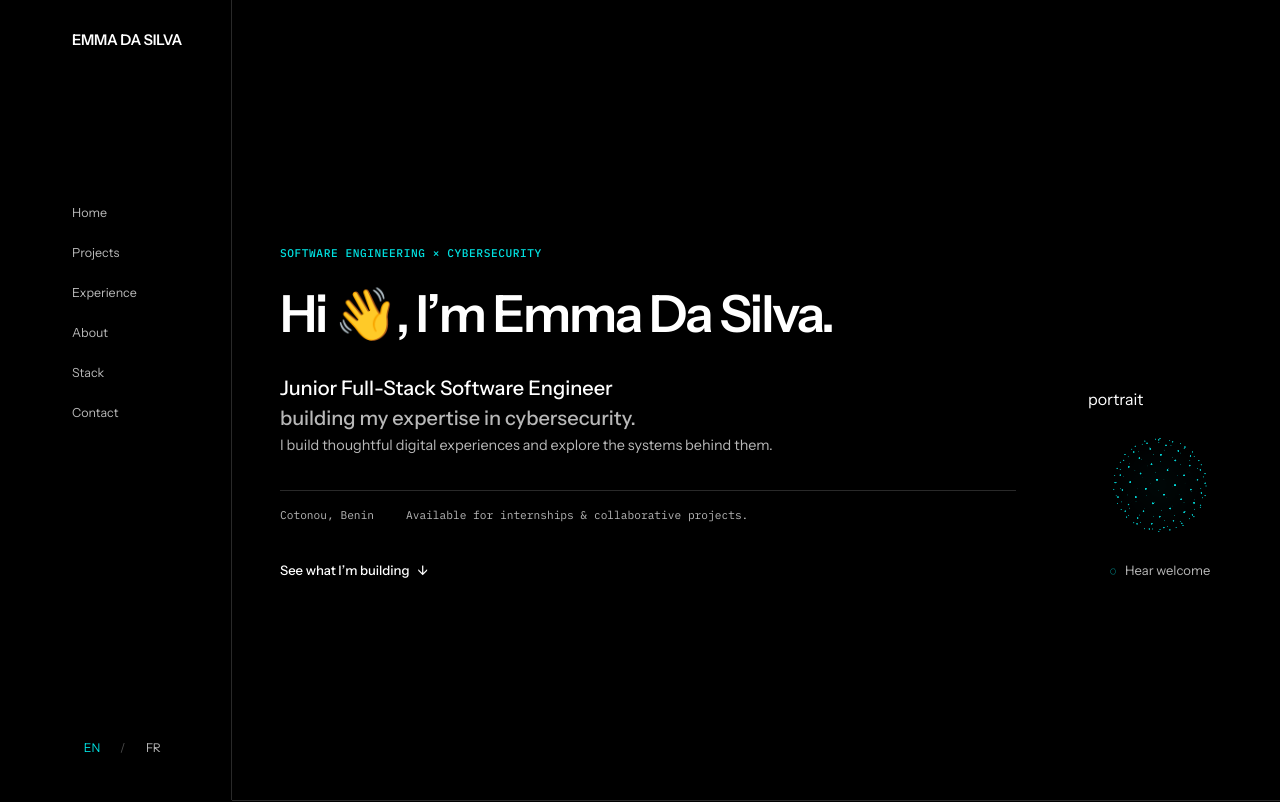
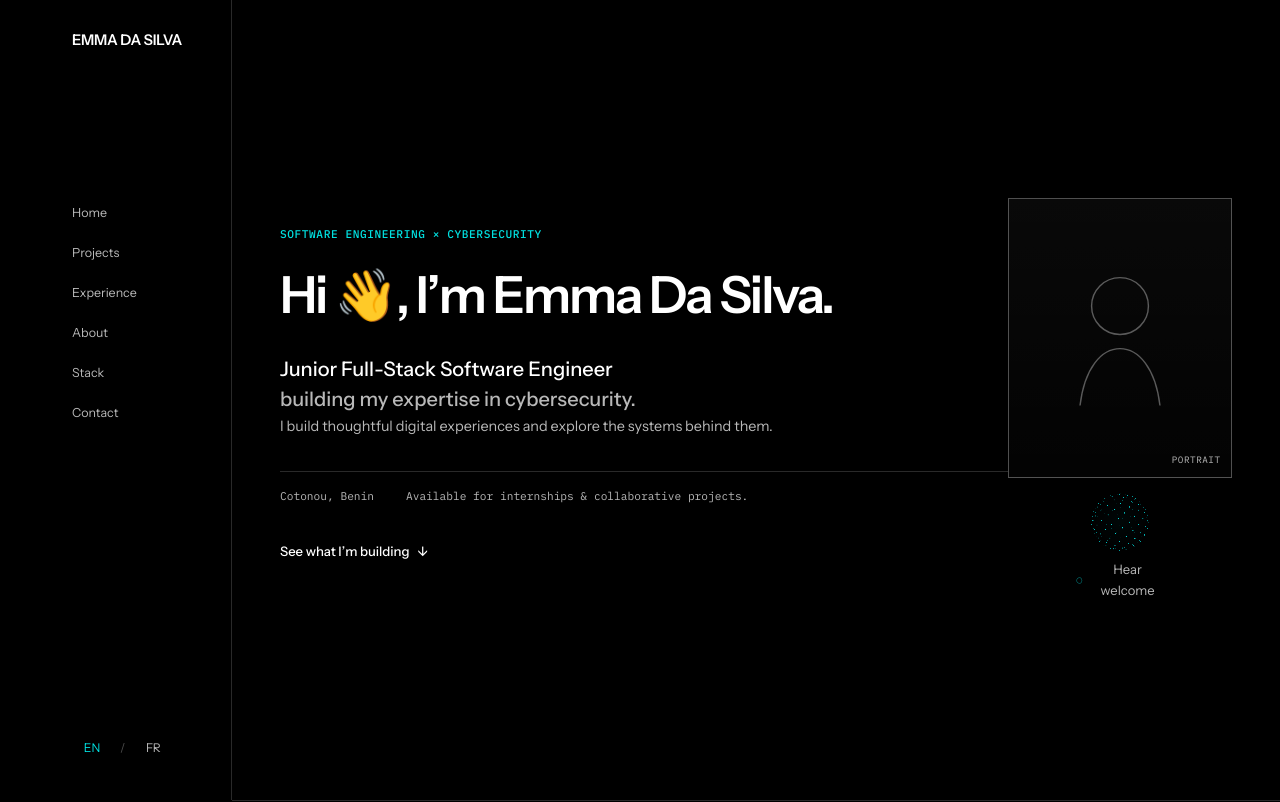
Before and after one commit to emma-dasilva-dev/emma-dasilva-portfolio, a Next.js app: page /en in a window 1280 px wide. Shown: the top 802 px of the page. Built offline with nearby package versions, Linux system fonts and the light colour scheme.

Commit message:
design: rebalance hero with portrait and compact orb

```diff
--- a/src/components/sections/Hero.module.css
+++ b/src/components/sections/Hero.module.css
@@ -1,5 +1,5 @@
 .hero { min-height:100dvh; display:flex; align-items:center; padding-block:clamp(4rem,8vw,7rem); }
-.heroGrid { display:grid; grid-template-columns:minmax(0,1fr) 9rem; gap:clamp(var(--space-10),8vw,var(--space-20)); align-items:end; }
+.heroGrid { display:grid; grid-template-columns:minmax(0,1fr) minmax(11rem,14rem); gap:clamp(var(--space-10),8vw,var(--space-20)); align-items:center; }
 .heroInner { max-width:46rem; }
 .eyebrow { margin:0 0 var(--space-6); color:var(--color-accent); font-family:var(--font-mono); font-size:.7rem; font-weight:500; letter-spacing:.05em; text-transform:uppercase; }
 .name { margin:0; max-width:22ch; color:var(--color-text); font-size:clamp(2rem,4vw,3.4rem); font-weight:600; line-height:1.05; letter-spacing:-.04em; }
@@ -10,7 +10,12 @@
 .details { display:flex; flex-wrap:wrap; gap:var(--space-2) var(--space-8); margin-top:var(--space-8); padding-top:var(--space-4); border-top:1px solid var(--color-border); color:var(--color-text-muted); font-family:var(--font-mono); font-size:.7rem; }
 .cta { display:inline-flex; align-items:center; gap:var(--space-2); min-height:44px; margin-top:var(--space-6); color:var(--color-text); font-size:.82rem; font-weight:500; text-decoration:none; transition:color var(--motion-fast) var(--ease-standard); }
 .cta:hover,.cta:focus-visible { color:var(--color-accent); }
-.heroGrid > :last-child { width:9rem; align-self:end; }
-@media (max-width:63.9375rem) { .hero { min-height:auto; } .heroGrid { grid-template-columns:minmax(0,1fr) 8rem; gap:var(--space-8); } .heroGrid > :last-child { width:8rem; } }
-@media (max-width:47.9375rem) { .hero { padding-block:var(--space-16); } .heroGrid { grid-template-columns:1fr; gap:var(--space-8); } .heroGrid > :last-child { width:7rem; margin:0; justify-self:start; } .details { flex-direction:column; gap:var(--space-2); } }
+.identityVisuals { display:flex; flex-direction:column; align-items:center; gap:var(--space-5); }
+.portraitPlaceholder { position:relative; width:100%; aspect-ratio:4 / 5; overflow:hidden; border:1px solid var(--color-border-strong); background:linear-gradient(180deg,rgb(255 255 255 / .035),rgb(255 255 255 / .01)); }
+.portraitPlaceholder svg { width:100%; height:100%; padding:18%; fill:none; stroke:rgb(255 255 255 / .34); stroke-width:1.6; }
+.portraitPlaceholder span { position:absolute; right:.65rem; bottom:.55rem; color:var(--color-text-muted); font-family:var(--font-mono); font-size:.58rem; letter-spacing:.06em; text-transform:uppercase; }
+.orbSlot { width:5.5rem; }
+.orbSlot > * { width:100%; }
+@media (max-width:63.9375rem) { .hero { min-height:auto; } .heroGrid { grid-template-columns:minmax(0,1fr) minmax(10rem,12rem); gap:var(--space-8); } .orbSlot { width:5rem; } }
+@media (max-width:47.9375rem) { .hero { padding-block:var(--space-16); } .heroGrid { grid-template-columns:1fr; gap:var(--space-10); } .identityVisuals { width:min(100%,11rem); align-items:flex-start; } .portraitPlaceholder { width:9rem; } .orbSlot { width:4.5rem; } .details { flex-direction:column; gap:var(--space-2); } }
 @media (prefers-reduced-motion:reduce) { .cta { transition:none; } }
```
